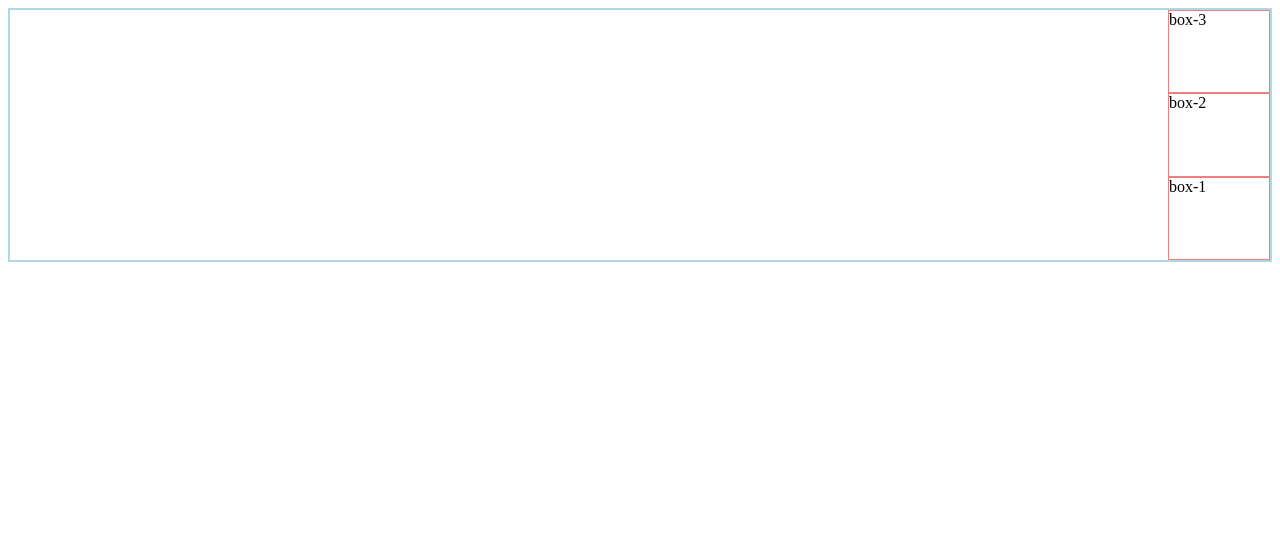
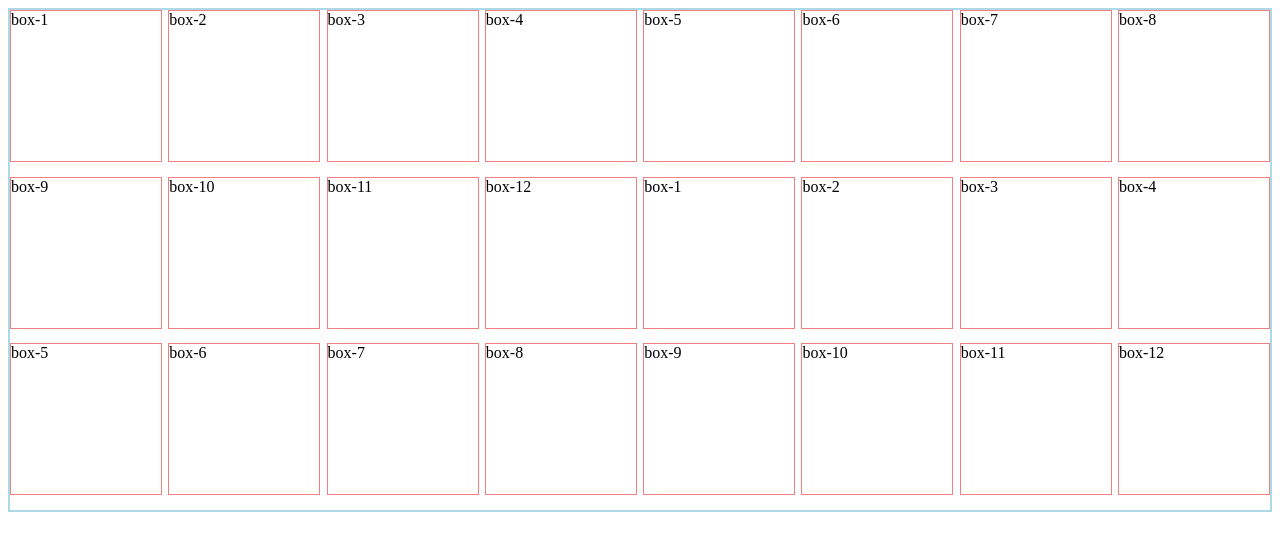
Before and after one commit to Idba1/simple-responsieve, a plain HTML site: page index.html in a window 1280 px wide. Drawn offline with Linux system fonts and the light colour scheme.

Commit message:
flex wrap

```diff
--- a/index.html
+++ b/index.html
@@ -9,14 +9,15 @@
             border: 2px solid lightblue;
             display: flex;
             justify-content: space-between;
-            align-items: end;
-            flex-direction: column-reverse;
-            height: 250px;
+            /* align-items: end;
+            flex-direction: column-reverse; */
+            flex-wrap: wrap;
+            height: 500px;
         }
         .box{
             border: 1px solid lightcoral;
-            height: 100px;
-            width: 100px;
+            height: 150px;
+            width: 150px;
         }
     </style>
 </head>
@@ -26,6 +27,27 @@
             <div class="box">box-1</div>
             <div class="box">box-2</div>
             <div class="box">box-3</div>
+            <div class="box">box-4</div>
+            <div class="box">box-5</div>
+            <div class="box">box-6</div>
+            <div class="box">box-7</div>
+            <div class="box">box-8</div>
+            <div class="box">box-9</div>
+            <div class="box">box-10</div>
+            <div class="box">box-11</div>
+            <div class="box">box-12</div>
+            <div class="box">box-1</div>
+            <div class="box">box-2</div>
+            <div class="box">box-3</div>
+            <div class="box">box-4</div>
+            <div class="box">box-5</div>
+            <div class="box">box-6</div>
+            <div class="box">box-7</div>
+            <div class="box">box-8</div>
+            <div class="box">box-9</div>
+            <div class="box">box-10</div>
+            <div class="box">box-11</div>
+            <div class="box">box-12</div>
         </div>
     </main>
 </body>
```
